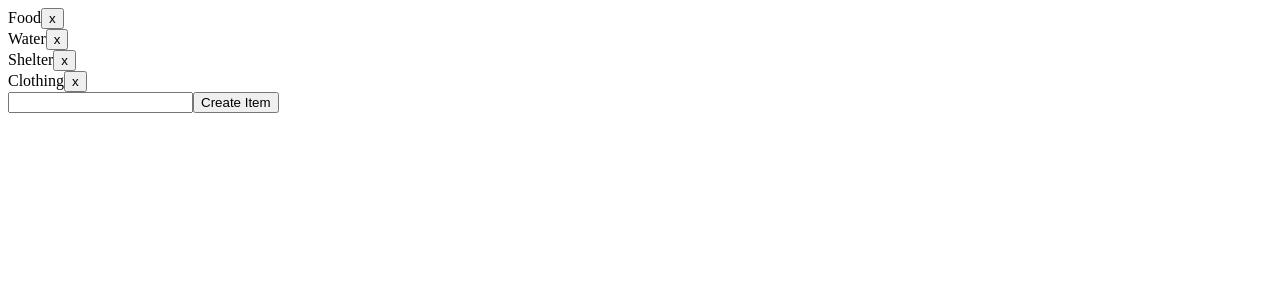
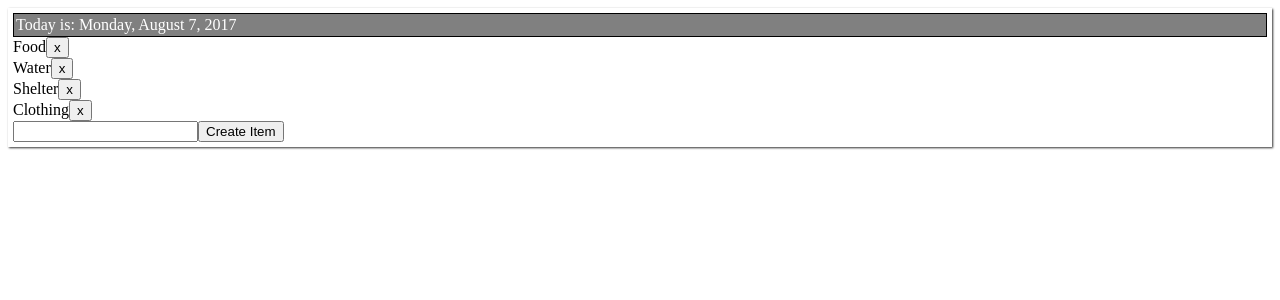
Before and after one commit to Techolution/TB-Angular4, an Angular app: page / in a window 1280 px wide. Shown: the top 300 px of the page. Built offline with nearby package versions, Linux system fonts and the light colour scheme.

Commit message:
Add today-date

```diff
--- a/src/app/app.component.css
+++ b/src/app/app.component.css
@@ -0,0 +1,4 @@
+section {
+    box-shadow: 1px 1px 2px 0px #333;
+    padding: 5px;
+}
--- a/src/app/app.component.html
+++ b/src/app/app.component.html
@@ -1,3 +1,5 @@
+<section>
+    <today-date></today-date>
     <item-list [items]="items"
                (deleteRequest)="deleteItem($event)"
                (itemSelected)="onItemSelected($event)"></item-list>
@@ -5,3 +7,4 @@
     <p *ngIf="selectedItem">
       <em>The item {{selectedItem?.label}} is selected!</em>
     </p>
+</section>
--- a/src/app/app.module.ts
+++ b/src/app/app.module.ts
@@ -5,12 +5,14 @@ import { FormsModule } from '@angular/forms';
 import { AppComponent } from './app.component';
 import { ItemListComponent } from './item-list.component';
 import { ItemCreatorComponent } from './item-creator.component';
+import { TodayDateComponent } from './today-date.component';
 
 @NgModule({
   declarations: [
     AppComponent,
     ItemCreatorComponent,
-    ItemListComponent
+    ItemListComponent,
+    TodayDateComponent
   ],
   imports: [
     BrowserModule,
--- /dev/null
+++ b/src/app/today-date.component.ts
@@ -0,0 +1,23 @@
+import { Component } from '@angular/core';
+
+@Component({
+    selector: 'today-date',
+    template: `
+        <div>Today is: {{today | date: 'fullDate'}}</div>
+    `,
+    styles: [`
+        div {
+            background-color: grey;
+            border: 1px solid black;
+            color: white;
+            padding:2px;
+        }
+    `]
+})
+export class TodayDateComponent {
+    today: Date;
+
+    constructor() {
+        this.today = new Date();
+    }
+}
```
Lines whose indentation alone changed are shown as unchanged.
